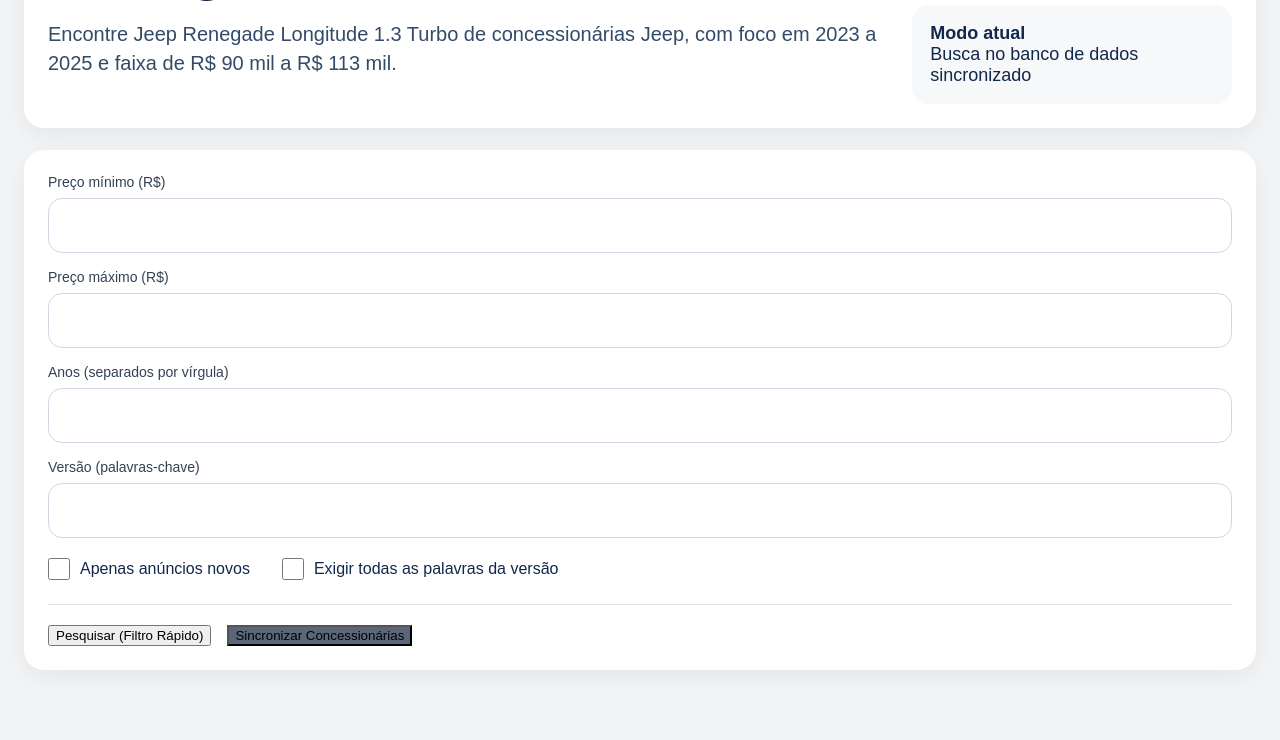
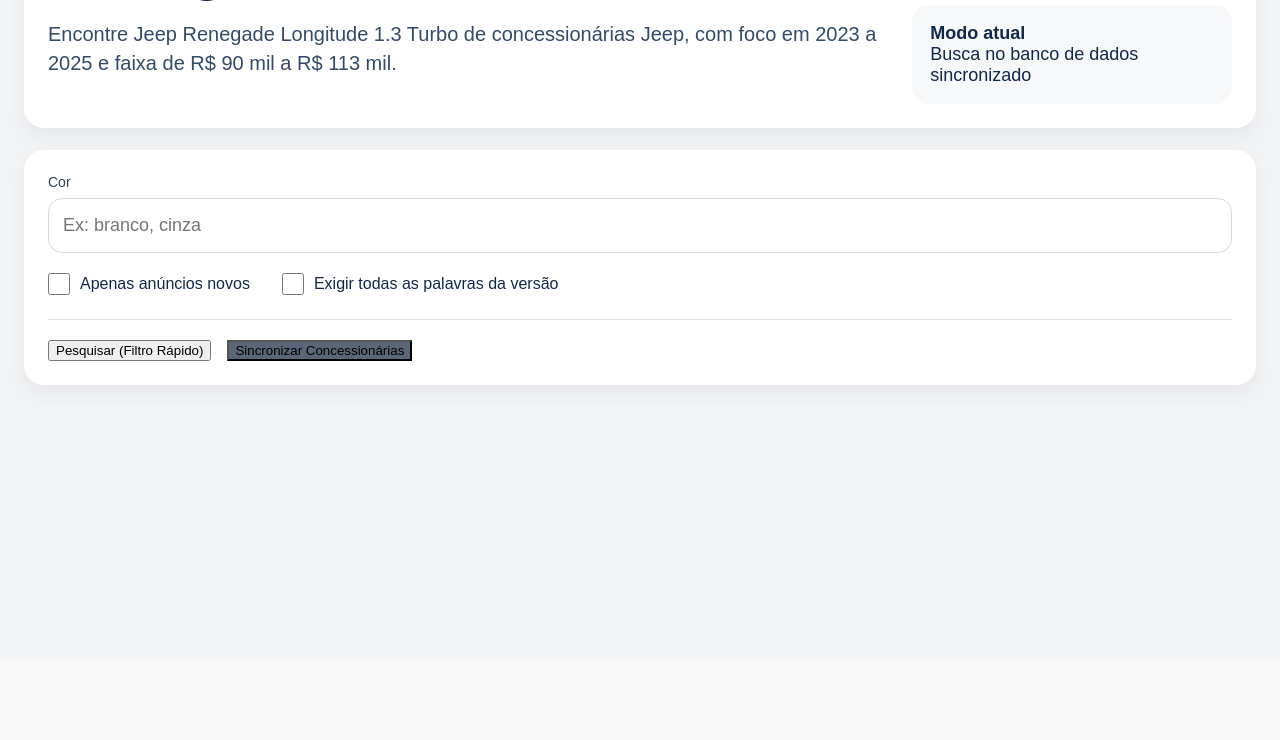
Before and after one commit to yizzy-cloud/jeppfinder, a Python web app: template templates/index.html in a window 1280 px wide. Shown: the part 141-881 px from the top of the page. After the commit the page ends 533 px from the top, so only its background shows below. Run offline with Jinja, Linux system fonts and the light colour scheme; the template is opened without the code that fills it, so the values that code supplies are empty.

Commit message:
Update index.html

```diff
--- a/templates/index.html
+++ b/templates/index.html
@@ -27,22 +27,10 @@
     </section>
 
     <section class="card filters">
-      <div class="grid four">
+    <div class="grid-filtros">
         <label>
-          <span>Preço mínimo (R$)</span>
-          <input id="min_price" type="number" value="{{ default_filters.min_price }}">
-        </label>
-        <label>
-          <span>Preço máximo (R$)</span>
-          <input id="max_price" type="number" value="{{ default_filters.max_price }}">
-        </label>
-        <label>
-          <span>Anos (separados por vírgula)</span>
-          <input id="years" type="text" value="{{ default_filters.years | join(',') }}">
-        </label>
-        <label>
-          <span>Versão (palavras-chave)</span>
-          <input id="version_keywords" type="text" value="{{ default_filters.version_keywords | join(', ') }}">
+          <span>Cor</span>
+          <input id="color_filter" type="text" placeholder="Ex: branco, cinza">
         </label>
       </div>
 
```
